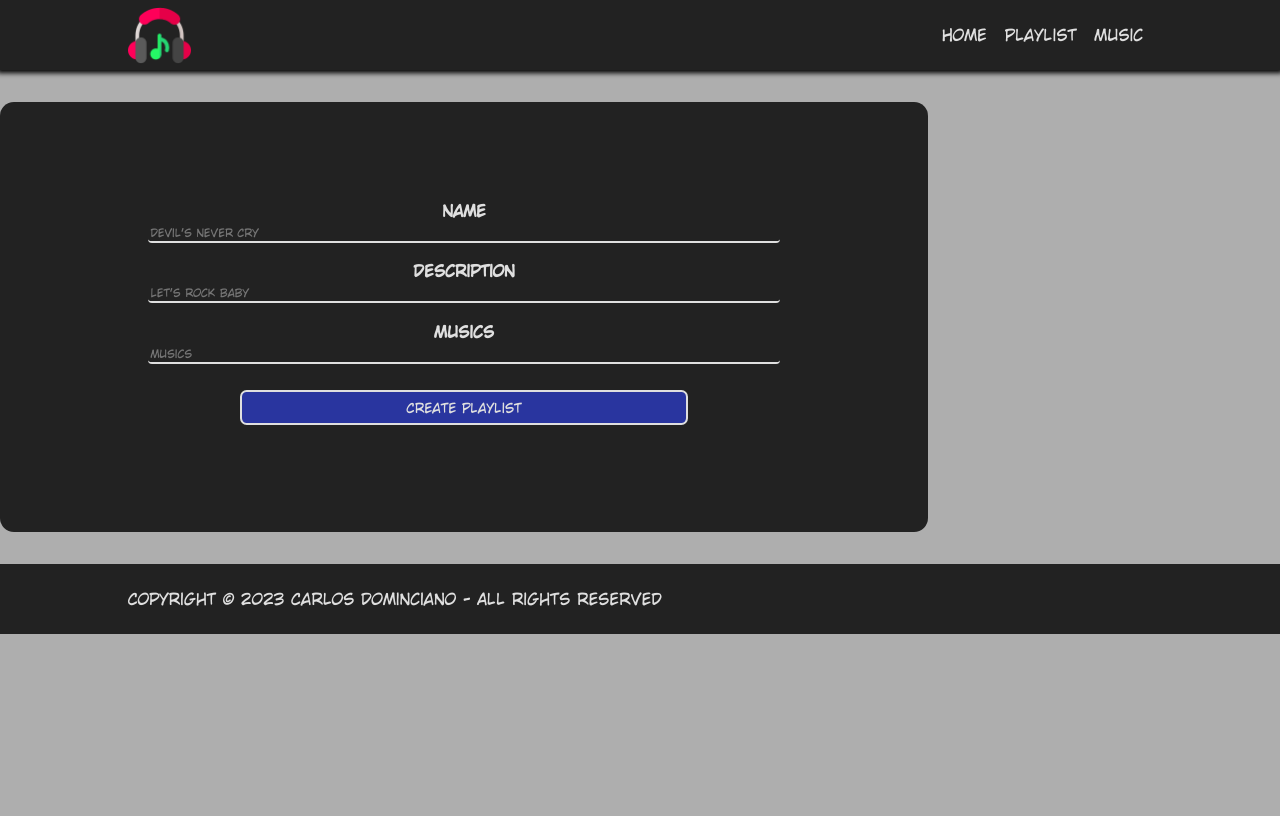
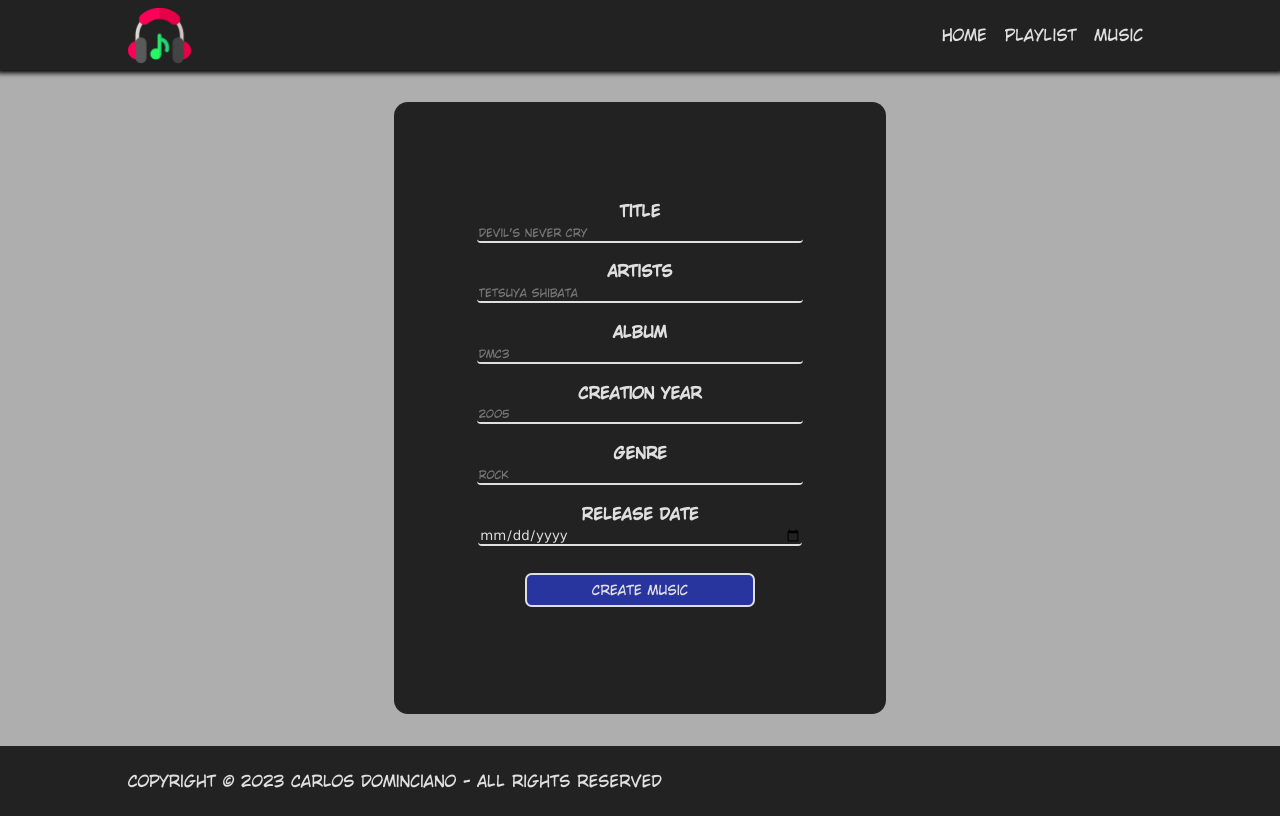
Before and after one commit to CarlosDominciano/quipux, a React (Create React App) app in the folder web/: page /add-music in a window 1280 px wide. Built offline with nearby package versions, Linux system fonts and the light colour scheme.

Commit message:
feat: added addMusic page and css for it

```diff
--- a/web/src/pages/addMusic/AddMusic.css
+++ b/web/src/pages/addMusic/AddMusic.css
@@ -0,0 +1,96 @@
+.add-music {
+    margin: 2em 0;
+    width: 100%;
+}
+
+.add-music .container-add-music {
+    display: flex;
+    flex-direction: row;
+    width: 90%;
+    margin: auto;
+    justify-content: space-around;
+    align-items: flex-end;
+}
+
+.add-music form {
+    background-color: var(--clrLowPrimary);
+    display: flex;
+    flex-direction: column;
+    border-radius: 14px;
+    padding: 5em 1em;
+    align-items: center;
+    width: 40%;
+}
+
+.add-music form input {
+    border: none;
+    border-bottom: 2px solid var(--clrHighPrimary);
+    width: 70%;
+    border-radius: 0.3em;
+    background-color: transparent;
+    font-family: var(--fontSecondary);
+    color: var(--clrHighPrimary);
+    font-size: smaller;
+}
+
+.add-music form input::placeholder {
+    font-family: var(--fontPrimary);
+    font-size: smaller;
+}
+
+.add-music form span {
+    font-size: small;
+    font-family: Verdana, Geneva, Tahoma, sans-serif;
+    color: var(--clrPrimary);
+}
+
+.add-music form label {
+    font-weight: bold;
+    margin-bottom: 0.3em;
+    margin-top: 1.3em;
+}
+
+.add-music form button {
+    margin: 2em 0;
+    display: flex;
+    flex-direction: column;
+    align-items: center;
+    width: 50%;
+    border-radius: 0.5em;
+    padding: 0.7em;
+    background-color: var(--clrContrastPrimary);
+    border: 2px solid var(--clrHighPrimary);
+    color: var(--clrHighPrimary);
+    font-family: var(--fontPrimary);
+    transition: all 0.2s ease-in-out;
+}
+
+.add-music form button:hover {
+    cursor: pointer;
+    background-color: var(--clrContrastSecondary);
+    transform: scale(1.1);
+}
+
+.add-music form button:active {
+    transition: all 0s;
+    cursor: pointer;
+    background-color: var(--clrLowPrimary);
+    transform: scale(1.03);
+}
+
+.add-music form{
+    color: var(--clrHighPrimary);
+}
+
+.add-music form a {
+    text-decoration: none;
+    color: var(--clrContrastPrimary);
+    margin-bottom: 1em;
+    transition: all 0.2s ease-in-out;
+    -webkit-text-stroke-width: 0.15px;
+    -webkit-text-stroke-color: var(--clrHighPrimary);
+}
+
+.add-music form a:hover {
+    transform: scale(1.3);
+}
--- a/web/src/pages/addMusic/AddMusic.jsx
+++ b/web/src/pages/addMusic/AddMusic.jsx
@@ -1,28 +1,74 @@
+import { useState } from "react";
 import Header from "../../components/header/Header.jsx"
 import Footer from "../../components/footer/Footer.jsx"
-
+import api from "../../api.js";
+import './addMusic.css'
+import { useNavigate } from "react-router-dom";
 function AddMusic() {
 
-    //Aqui ele iria receber as informações e guardar no banco para essas músicas serem utilizadas
-    //na tela de de AddPlaylist e assim fazer essas músicas (pelo menos seu nome e artista)
-    //aparecerem em um <select> </select>
+    const navigate = useNavigate()
+
+    const [title, setTitle] = useState("")
+    const [artist, setArtist] = useState("")
+    const [album, setAlbum] = useState("")
+    const [creationYear, setCreationYear] = useState("")
+    const [genre, setGenre] = useState("")
+    const [releaseDate, setReleaseDate] = useState("")
+
+    function addMusic(e){
+
+        e.preventDefault();
+
+        const newMusic = {
+            title: e.target.ipt_title.value,
+            artist: e.target.ipt_artist.value,
+            album: e.target.ipt_album.value,
+            creationYear: e.target.ipt_creationYear.value,
+            genre: e.target.ipt_genre.value,
+            releaseDate: e.target.ipt_releaseDate.value
+        }
+
+        api.post("/musics", newMusic)
+        .then((response)=> {
+            console.log("response: ", response)
+            setTimeout(() => {
+                navigate('/add-playlist');
+            }, 1000);
+        })
+        .catch((error) => console.error(error))
+    }
 
     return (
         <>
             <Header/>
-            <section className="add-playlist">
-                <div className="container">
-                    <form id="form_add_playlist" action="" method="post">
-                        <label htmlFor="name">Name</label>
-                        <input placeholder="Devil's Never Cry" type="text" id="name"/>
+            <section className="add-music">
+                <div className="container-add-music">
+                    <form id="form_add_music" onSubmit={addMusic} method="post">
+                        <label htmlFor="title">Title</label>
+                        <input placeholder="Devil's Never Cry" type="text" name="ipt_title"
+                        onChange={(e) => {setTitle(e.target.value)}} value={title}/>
 
-                        <label htmlFor="description">Description</label>
-                        <input placeholder="Let's rock baby" type="text" id="description"/>
+                        <label htmlFor="artist">Artists</label>
+                        <input placeholder="Tetsuya Shibata" type="text" name="ipt_artist"
+                        onChange={(e) => {setArtist(e.target.value)}} value={artist}/>
 
-                        <label htmlFor="musics">Musics</label>
-                        <input placeholder="Musics" type="text" id="musics"/>
+                        <label htmlFor="album">Album</label>
+                        <input placeholder="DMC3" type="text" name="ipt_album"
+                        onChange={(e) => {setAlbum(e.target.value)}} value={album}/>
 
-                        <button id="btn_add_playlist" type="submit">Create Playlist</button>
+                        <label htmlFor="creationYear">Creation Year</label>
+                        <input placeholder="2005" type="text" name="ipt_creationYear"
+                        onChange={(e) => {setCreationYear(e.target.value)}} value={creationYear}/>
+
+                        <label htmlFor="genre">Genre</label>
+                        <input placeholder="Rock" type="text" name="ipt_genre"
+                        onChange={(e) => {setGenre(e.target.value)}} value={genre}/>
+
+                        <label htmlFor="releaseDate">Release date</label>
+                        <input placeholder="2005-05-26" type="date" name="ipt_releaseDate"
+                        onChange={(e) => {setReleaseDate(e.target.value)}} value={releaseDate}/>
+
+                        <button id="btn_add_music">Create Music</button>
                     </form>
                 </div>
             </section>
```
